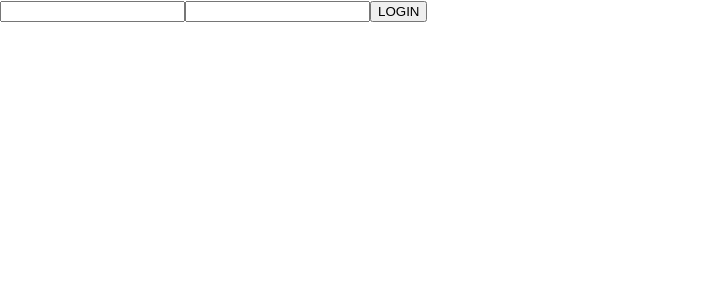
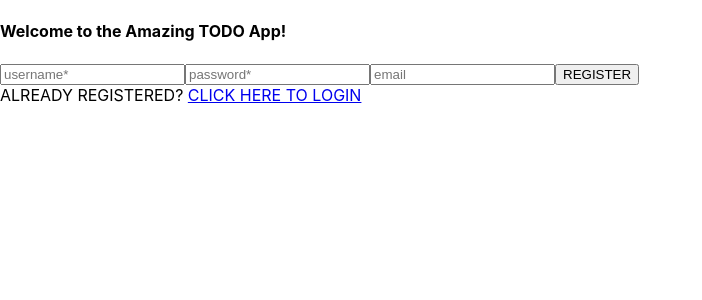
Before and after one commit to ChenRoth/fullstack-todo-client, a React (Create React App) app: page /register in a window 1280 px wide. Before the commit this address led to /login. Shown: the top 300 px of the page, without its empty margins (0-702 px from the left). Built offline with nearby package versions, Linux system fonts and the light colour scheme.

Commit message:
add register, header and logout

```diff
--- a/src/App.tsx
+++ b/src/App.tsx
@@ -4,13 +4,17 @@ import { Switch, Route } from 'react-router-dom';
 import { LoginPage } from './pages/login/LoginPage';
 import { PrivateRoute } from './components/PrivateRoute/PrivateRoute';
 import { TodosPage } from './pages/todos/TodosPage';
+import { RegisterPage } from './pages/register/RegisterPage';
+import { Header } from './components/Header/Header';
 
 class App extends React.Component {
   render() {
     return (
       <div className="app">
+        <Header/>
         <Switch>
           <Route exact path="/login" component={LoginPage} />
+          <Route exact path="/register" component={RegisterPage} />
           <PrivateRoute path="" component={TodosPage} />
         </Switch>
       </div>
--- a/src/actions.ts
+++ b/src/actions.ts
@@ -4,10 +4,40 @@ import { Dispatch } from "redux";
 import { LoginResponse } from "./models/loginResponse";
 import { ITodo } from "./models/todo";
 import { ActionType, IAction } from "./redux/reducer";
-import { getToken, saveToken } from "./token";
+import { getToken, saveToken, clearToken } from "./token";
 import { AddTodoResponse } from './models/addTodoResponse';
 
 const SERVER_URL = 'http://localhost:4000';
+
+export function registerAction(username: string, password: string, email: string) {
+    return async (dispatch: Dispatch<IAction>) => {
+        dispatch({
+            type: ActionType.LoginPending,
+            payload: {}
+        });
+
+        try {
+            const { data: { token } } = await axios.post<LoginResponse>(`${SERVER_URL}/users/register`, {
+                username,
+                password,
+                email,
+            });
+
+            saveToken(token);
+
+            dispatch({
+                type: ActionType.LoginSuccess,
+                payload: {}
+            });
+        } catch (e) {
+            dispatch({
+                type: ActionType.LoginFail,
+                payload: {}
+            });
+        }
+
+    }
+}
 
 export function loginAction(username: string, password: string) {
     return async (dispatch: Dispatch<IAction>) => {
@@ -144,3 +174,12 @@ export function deleteTodo(todoId: number) {
         });
     }
 }
+
+export function logoutAction(): IAction {
+    // note this is a sync action, so there's no need for returning a callback with dispatch
+    clearToken();
+    return {
+        type: ActionType.LogOut,
+        payload: {}
+    };
+}
--- a/src/components/AddTodoForm/AddTodoForm.tsx
+++ b/src/components/AddTodoForm/AddTodoForm.tsx
@@ -1,8 +1,7 @@
 import React, { ChangeEvent, FormEvent } from 'react';
 import { connect } from 'react-redux';
-import { loginAction, addTodoAction } from '../../actions';
+import { addTodoAction } from '../../actions';
 import { IState } from '../../redux/reducer';
-import { Redirect } from 'react-router-dom';
 
 interface AddTodoFormProps {
     isAddingTodo: boolean;
--- /dev/null
+++ b/src/components/Header/Header.tsx
@@ -0,0 +1,31 @@
+import React from 'react';
+import { connect } from 'react-redux';
+import { IState } from '../../redux/reducer';
+import { logoutAction } from '../../actions';
+
+interface HeaderProps {
+    isLogged: boolean;
+    logout(): void;
+}
+
+class _Header extends React.Component<HeaderProps> {
+    render() {
+        const {logout, isLogged} = this.props;
+        return (
+            <div>
+                <h4>Welcome to the Amazing TODO App!</h4>
+                {isLogged ? <button onClick={logout}>LOG OUT</button> : null}
+            </div>
+        )
+    }
+}
+
+const mapStateToProps = (state: IState) => ({
+    isLogged: state.isLogged,
+});
+
+const mapDispatchToProps = (dispatch: any) => ({
+    logout: () => dispatch(logoutAction()),
+});
+
+export const Header = connect(mapStateToProps, mapDispatchToProps)(_Header);
--- a/src/components/TodoList/TodoList.tsx
+++ b/src/components/TodoList/TodoList.tsx
@@ -22,9 +22,10 @@ class _TodoList extends React.Component<TodoListProps> {
         if (isLoading) {
             return <div>Loading TODO list...</div>
         }
+
         return (
             <div>
-                {todos.map(todo => <Todo key={todo.id} {...todo} />)}
+                {todos.length ? todos.map(todo => <Todo key={todo.id} {...todo} />) : 'Your schedule is free!'}
             </div>
         )
     }
--- a/src/pages/login/LoginPage.tsx
+++ b/src/pages/login/LoginPage.tsx
@@ -2,8 +2,11 @@ import React, { ChangeEvent, FormEvent } from 'react';
 import { connect } from 'react-redux';
 import {loginAction} from '../../actions';
 import { IState } from '../../redux/reducer';
-import { Redirect } from 'react-router-dom';
+import { Redirect, Link } from 'react-router-dom';
 
+// LoginPage is wrapped with the WithRouter HOC (see the end of the file)
+// this injects extra props into LoginPage, such as the `history` prop
+// we define LoginPageProps to extend RouteComponentProps so Typescript would know we're using the WithRouter and should have extra props
 interface LoginPageProps {
     isLogged: boolean;
     login(username: string, password: string): void;
@@ -31,10 +34,13 @@ export class _LoginPage extends React.Component<LoginPageProps, LoginPageState>
         return (
             <div>
                 <form onSubmit={this.onSubmit}>
-                    <input name="username" onChange={this.onChange} value={username} required/>
-                    <input name="password" onChange={this.onChange} type="password" value={password} required/>
+                    <input name="username" onChange={this.onChange} value={username} placeholder="username" required/>
+                    <input name="password" onChange={this.onChange} type="password" placeholder="password" value={password} required/>
                     <button type="submit">LOGIN</button>
                 </form>
+                <div>
+                    NOT REGISTERED YET? <Link to="/register">CLICK HERE TO REGISTER</Link>
+                </div>
             </div>
         )
     }
--- /dev/null
+++ b/src/pages/register/RegisterPage.tsx
@@ -0,0 +1,71 @@
+import React, { ChangeEvent, FormEvent } from 'react';
+import { connect } from 'react-redux';
+import {registerAction} from '../../actions';
+import { IState } from '../../redux/reducer';
+import { Redirect, Link } from 'react-router-dom';
+
+interface RegisterPageProps {
+    isLogged: boolean;
+    register(username: string, password: string, email: string): void;
+}
+
+interface RegisterPageState {
+    username: string;
+    password: string;
+    email: string;
+}
+
+export class _RegisterPage extends React.Component<RegisterPageProps, RegisterPageState> {
+    state = {
+        username: '',
+        password: '',
+        email: '',
+    }
+
+    render() {
+        const {isLogged} = this.props;
+        const {email, username, password} = this.state;
+
+        if (isLogged) {
+            return <Redirect to="/"/>;
+        }
+
+        return (
+            <div>
+                <form onSubmit={this.onSubmit}>
+                    <input name="username" onChange={this.onChange} value={username} placeholder="username*" required/>
+                    <input name="password" onChange={this.onChange} type="password" placeholder="password*" value={password} required/>
+                    <input name="email" type="email" onChange={this.onChange} placeholder="email" value={email} />
+                    <button type="submit">REGISTER</button>
+                </form>
+                <div>
+                    ALREADY REGISTERED? <Link to="/login">CLICK HERE TO LOGIN</Link>
+                </div>
+            </div>
+        )
+    }
+
+    onChange = (e: ChangeEvent<HTMLInputElement>) => {
+        const key = e.target.name;
+        this.setState<any>({
+            [key]: e.target.value
+        });
+    }
+
+    onSubmit = (e: FormEvent) => {
+        e.preventDefault();
+        const {username, password, email} = this.state;
+        const {register} = this.props;
+        register(username, password, email);
+    }
+}
+
+const mapStateToProps = (state: IState) => ({
+    isLogged: state.isLogged,
+});
+
+const mapDispatchToProps = (dispatch: any) => ({
+    register: (username: string, password: string, email: string) => dispatch(registerAction(username, password, email)),
+});
+
+export const RegisterPage = connect(mapStateToProps, mapDispatchToProps)(_RegisterPage);
--- a/src/pages/todos/TodosPage.tsx
+++ b/src/pages/todos/TodosPage.tsx
@@ -6,7 +6,9 @@ export class TodosPage extends React.Component {
     render() {
         return (
             <div>
+                <h4>Add a new TODO</h4>
                 <AddTodoForm />
+                <h4>Your TODO List</h4>
                 <TodoList />
             </div>
         );
--- a/src/redux/reducer.ts
+++ b/src/redux/reducer.ts
@@ -14,6 +14,7 @@ export interface IAction {
 }
 
 export enum ActionType {
+    LogOut = 'LOG_OUT',
     LoginPending = 'LOGIN_PENDING',
     LoginSuccess = 'LOGIN_SUCCESS',
     LoginFail = 'LOGIN_FAIL',
@@ -39,6 +40,10 @@ const getInitialState = (): IState => {
 
 export const reducer = (state: IState = getInitialState(), action: IAction) => {
     switch (action.type) {
+        case ActionType.LogOut: {
+            return getInitialState();
+        }
+
         case ActionType.AddTodoPending: {
             return {
                 ...state,
--- a/src/token.ts
+++ b/src/token.ts
@@ -7,3 +7,7 @@ export function saveToken(token: string): void {
 export function getToken(): string | null {
     return localStorage.getItem(LOCAL_STORAGE_TOKEN_KEY);
 }
+
+export function clearToken(): void {
+    localStorage.removeItem(LOCAL_STORAGE_TOKEN_KEY);
+}
```
